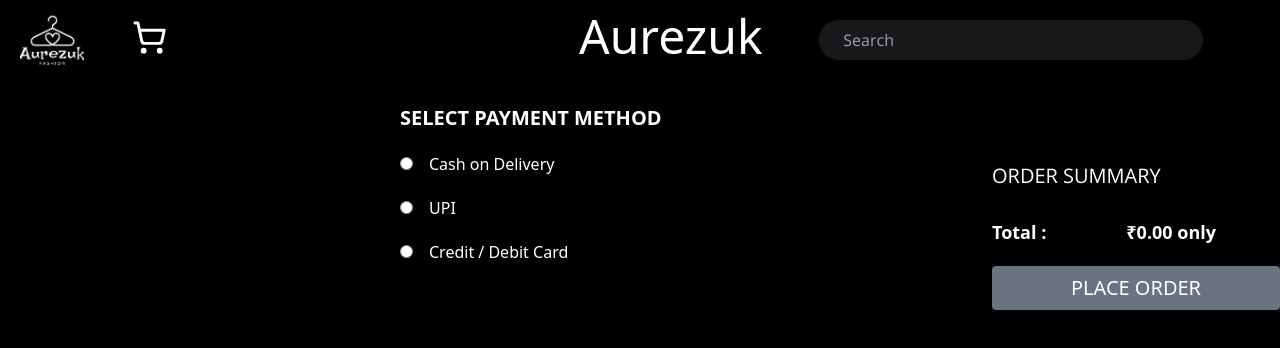
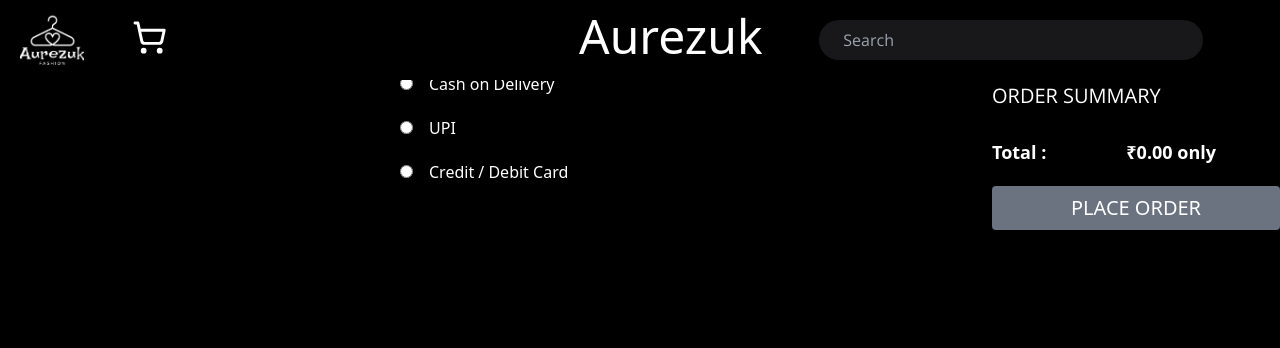
Before and after one commit to rashakp17/First-E-Commerce, a React (Vite) app: page /payment in a window 1280 px wide. Shown: the top 348 px of the page. Built offline with nearby package versions, Linux system fonts and the light colour scheme; a web font is replaced by a local one.

Commit message:
updating navbar

```diff
--- a/src/App.jsx
+++ b/src/App.jsx
@@ -8,17 +8,18 @@
 import './App.css'
 import Navbar from './Component/Navbar';
 import Payment from './pages/Payment';
+import { useState } from 'react';
 
 function App() {
-
+ const [search, setSearch] = useState('');
 
   return (
     <BrowserRouter>
       <Routes>
-         <Route index element={<Home/>}/>
-        <Route path='/' element={<Navbar/>}>
 
-          <Route path='/products' element={<Products/>} />
+        <Route path='/' element={<Navbar onSearch={setSearch}/>}>
+          <Route index element={<Home search={search}/> }/>
+          <Route path='/products' element={<Products search={search}/>} />
           <Route path='/products/:id' element={<ProductDetails/>}/>
           <Route path='/cart' element={<Cart/>}/>
           <Route path='/checkout' element={<Checkout/>}/>
--- a/src/Component/Navbar.jsx
+++ b/src/Component/Navbar.jsx
@@ -14,7 +14,7 @@
   }
   return (
     <div className='m-0 p-0'>
-      <nav className='flex flex-row gap-7 bg-black text-white h-20 posiition-fixed '>
+      <nav className='flex flex-row gap-7 bg-black text-white h-20 fixed mb-20'>
         <Link to="/" >
           <img src={Logoimg} className='md:w-[64px] sm:w-[20px] object-cover ml-5 mt-3 md:h-16 sm:h-[20px]' alt='logo' />
         </Link>
--- a/src/pages/Home.jsx
+++ b/src/pages/Home.jsx
@@ -7,12 +7,11 @@
 import Products from './Products';
 import { useState } from 'react';
 import { useNavigate } from 'react-router-dom';
-import Navbar from '../Component/Navbar';
 
 
 const Home = () => {
   const [category, setCategory] = useState('');
-  const [search, setSearch] = useState('');
+
   const navigate = useNavigate();
 
 
@@ -28,7 +27,7 @@
 
   return (
     <div >
-      <Navbar onSearch={setSearch}/>
+
       {/* home view */}
       <div className='relative w-full h-96 mt-5 '>
         <div >
@@ -85,7 +84,7 @@
       </div>
 
 
-      <Products category={category} search={search}/>
+      <Products category={category} />
       <Footer />
 
 
```
